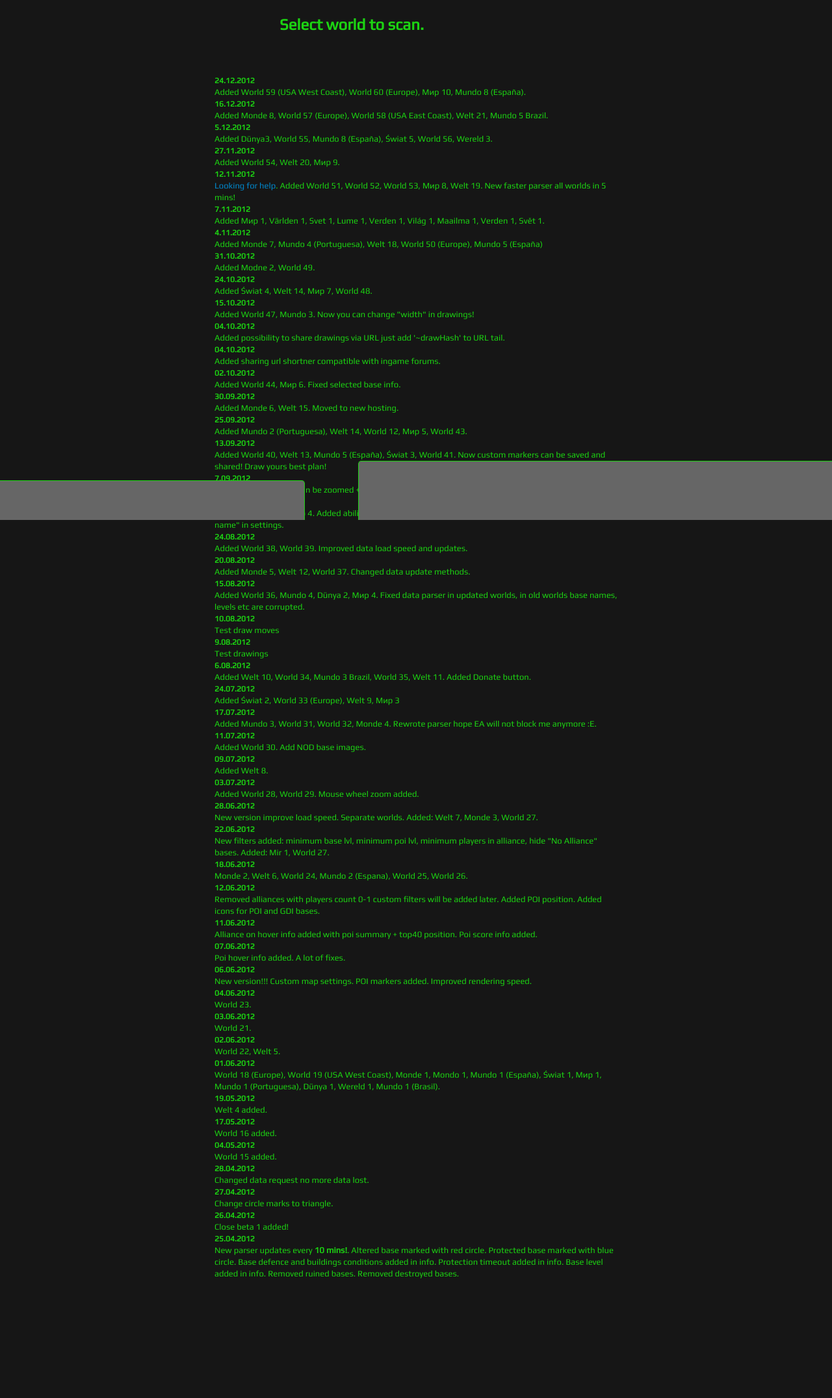
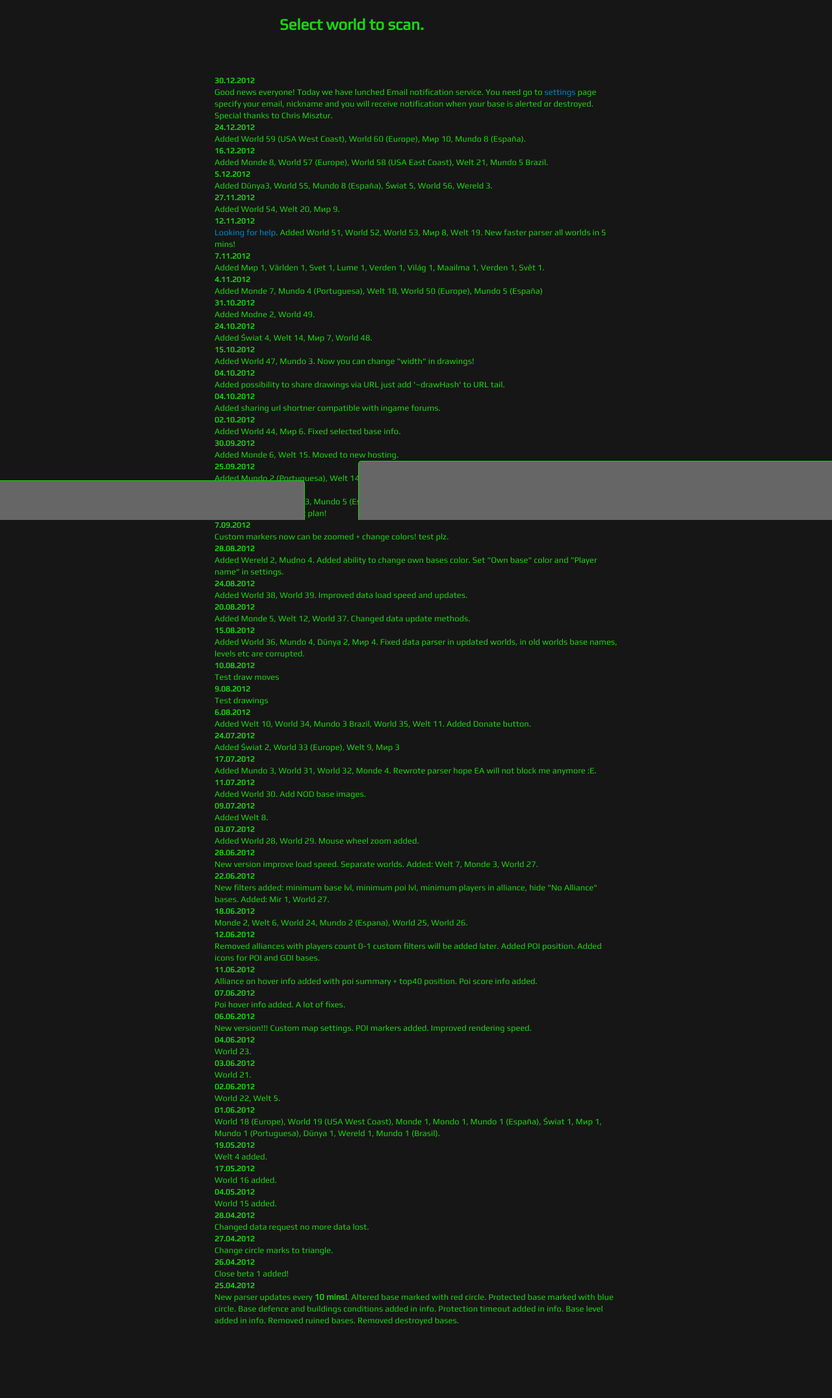
Before and after one commit to limitium/C-CTA-map-frontend, a PHP site: page /templates/index.php in a window 1280 px wide. Shown: the whole page at 65% size. Before the commit the page ends 1967 px from the top, so only its background shows below. Run offline with PHP 8.4, Linux system fonts and the light colour scheme; the template is opened without the code that fills it, so the values that code supplies are empty; some libraries are stand-ins or nearby versions.

Commit message:
default notice=1

```diff
--- a/models/SettingsForm.php
+++ b/models/SettingsForm.php
@@ -157,12 +157,12 @@ class SettingsForm
         ),
         'notice-altered' => array(
             'label' => 'Base is altered',
-            'val' => 0,
+            'val' => 1,
             'type' => 'check',
         ),
         'notice-ruined' => array(
             'label' => 'Base is ruined',
-            'val' => 0,
+            'val' => 1,
             'type' => 'check',
         ),
     );
--- a/templates/index.php
+++ b/templates/index.php
@@ -57,6 +57,9 @@ chromium.org/developers/how-tos/chrome-frame-getting-started -->
     </div>
     <div class="row">
         <div class="changelog span8 offset2">
+            <h5>30.12.2012</h5>
+            Good news everyone! Today we have lunched Email notification service. You need go to <a hreg="http://map.tiberium-alliances.com/settings#notifications">settings</a> page specify your email, nickname and you will receive notification when your base is alerted or destroyed.
+            Special thanks to Chris Misztur.
             <h5>24.12.2012</h5>
             Added World 59 (USA West Coast), World 60 (Europe), Мир 10, Mundo 8 (España).
             <h5>16.12.2012</h5>
```
